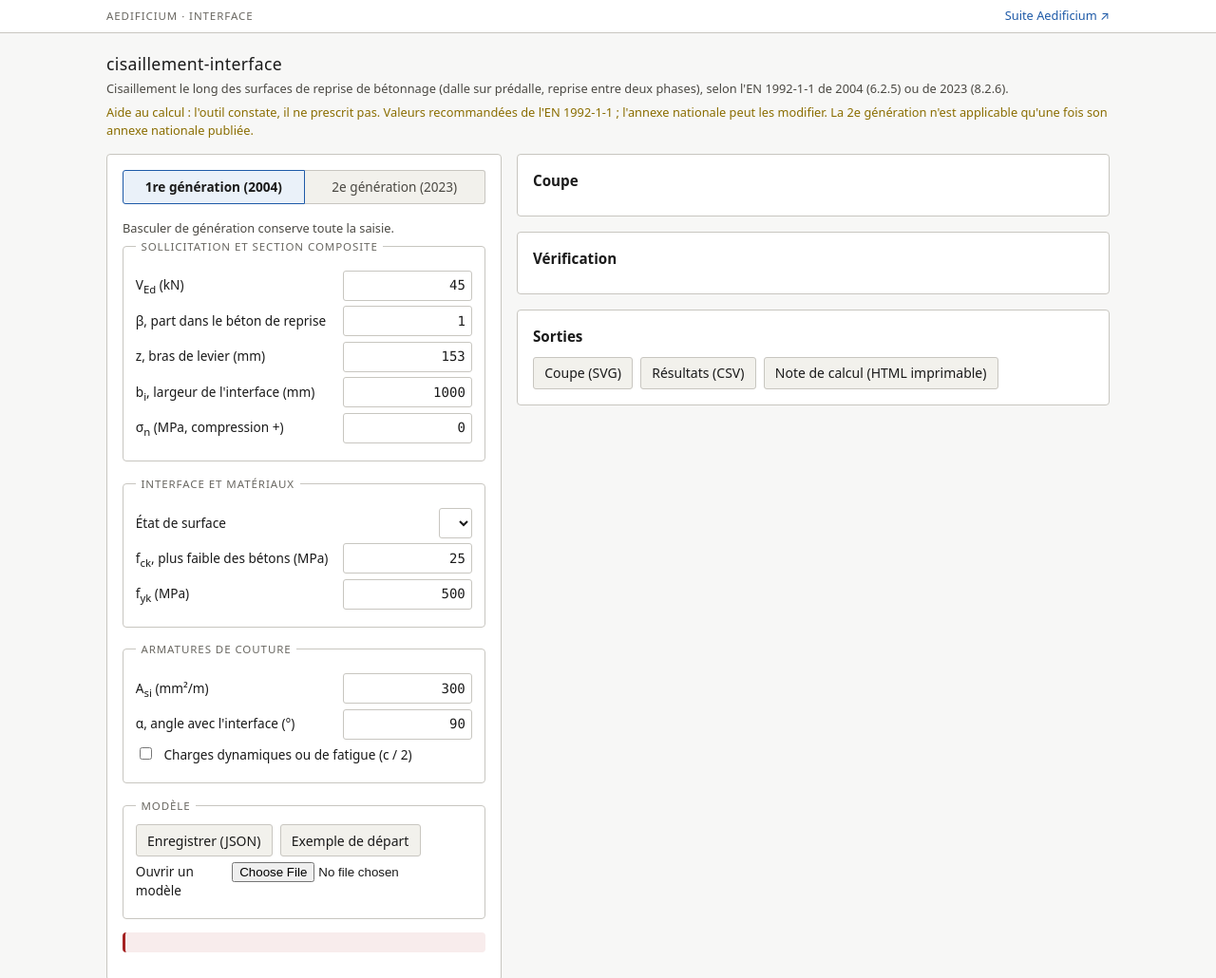
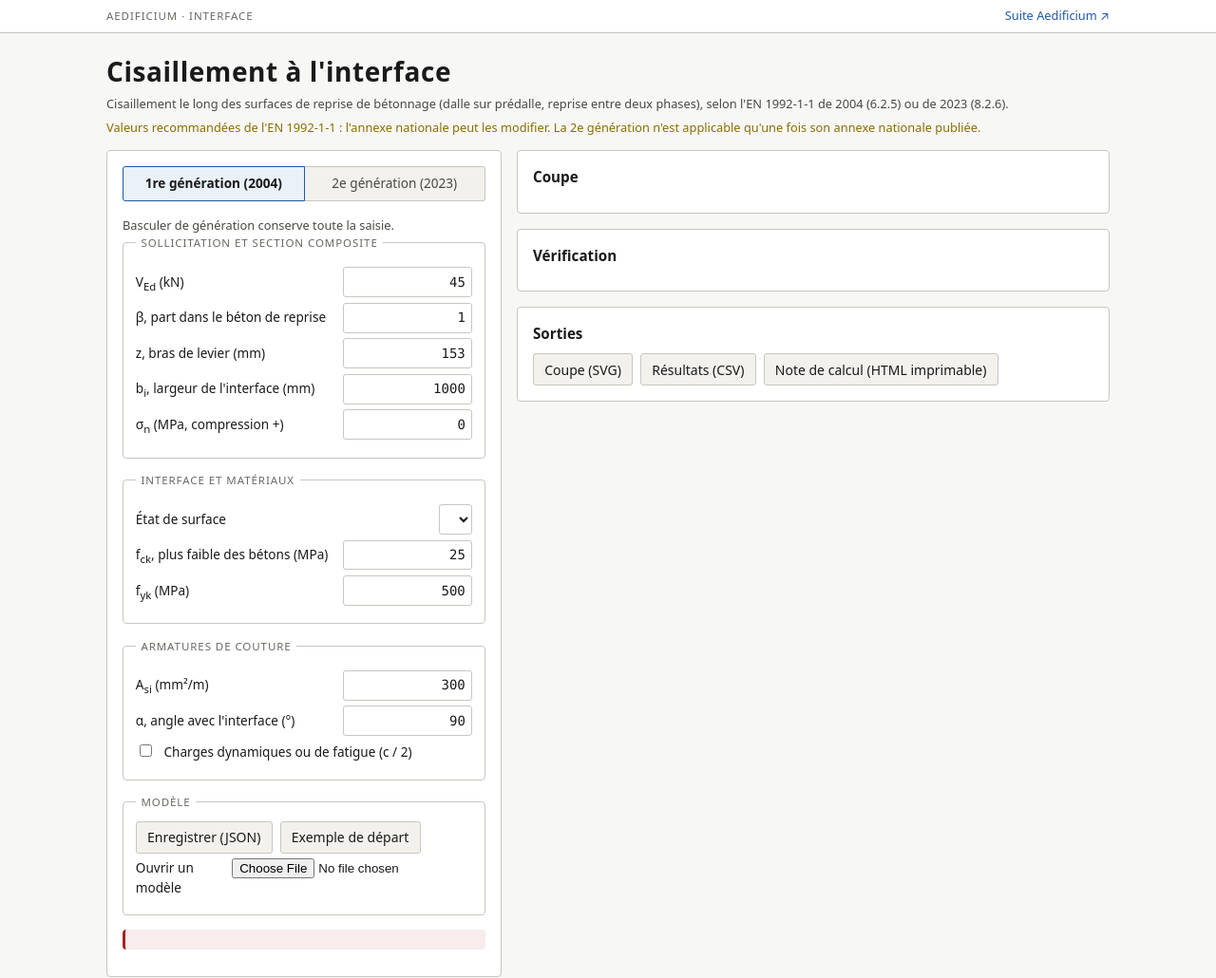
Before and after one commit to henri421/cisaillement-interface, a website built with Vite: page app/index.html in a window 1280 px wide. Shown: the top 1030 px of the page at 95% size. Built offline with nearby package versions, Linux system fonts and the light colour scheme; what aedificium-ui would draw is missing.

Commit message:
T4 : titre et phrases types
Co-Authored-By: Claude Code <noreply@anthropic.com>

```diff
--- a/app/index.html
+++ b/app/index.html
@@ -6,7 +6,7 @@
     <link rel="icon" href="./icone.svg" type="image/svg+xml" />
     <link rel="apple-touch-icon" href="./icone-192.png" />
     <meta name="viewport" content="width=device-width, initial-scale=1" />
-    <title>cisaillement-interface — reprises de bétonnage, EN 1992-1-1</title>
+    <title>Cisaillement à l'interface — reprises de bétonnage, EN 1992-1-1</title>
   </head>
   <body>
     <nav class="barre" aria-label="suite d'outils">
@@ -19,14 +19,14 @@
     </nav>
 
     <header>
-      <h1>cisaillement-interface</h1>
+      <h1>Cisaillement à l'interface</h1>
       <p class="sous-titre">
         Cisaillement le long des surfaces de reprise de bétonnage (dalle sur prédalle, reprise entre deux phases),
         selon l'EN 1992-1-1 de 2004 (6.2.5) ou de 2023 (8.2.6).
       </p>
       <p class="avertissement">
-        Aide au calcul : l'outil constate, il ne prescrit pas. Valeurs recommandées de l'EN 1992-1-1 ; l'annexe
-        nationale peut les modifier. La 2e génération n'est applicable qu'une fois son annexe nationale publiée.
+        Valeurs recommandées de l'EN 1992-1-1 : l'annexe nationale peut les modifier. La 2e génération n'est
+        applicable qu'une fois son annexe nationale publiée.
       </p>
     </header>
 
--- a/app/src/export.ts
+++ b/app/src/export.ts
@@ -20,9 +20,8 @@ svg .effort { stroke: var(--texte); stroke-width: 1.5; }
 svg .pointe { fill: var(--texte); }
 svg .etiquette { fill: var(--texte-doux); font-size: 11px; font-family: var(--sans); }`;
 
-const AIDE_AU_CALCUL =
-  "Outil d'aide au calcul. Cet outil constate, il ne prescrit pas. Valeurs recommandées de l'EN 1992-1-1 ; " +
-  "l'annexe nationale peut les modifier. Cette note est un compte rendu, pas une justification réglementaire signée.";
+const MENTION_VALEURS =
+  "Valeurs recommandées de l'EN 1992-1-1 ; l'annexe nationale peut les modifier.";
 
 export const HYPOTHESES = [
   'Contrainte agissante v_Edi = beta V_Ed / (z b_i), identique dans les deux générations ((6.24), (8.75)).',
@@ -77,6 +76,6 @@ export function noteDeCalculHtml(d: DonneesInterface, r: ResultatInterface, entr
 <figure>${coupe}</figure>
 <h2>Vérification</h2>${verdictHtml(r)}${r.verifications.map(tableauVerification).join('')}
 <h2>Hypothèses et limites</h2><ul>${HYPOTHESES.map((h) => `<li>${notationHtml(h)}</li>`).join('')}</ul>
-<p class="pied">${notationHtml(`${AIDE_AU_CALCUL} V_Ed = ${nombreAffiche(d.VEd, 1)} kN.`)}</p>
+<p class="pied">${notationHtml(`${MENTION_VALEURS} V_Ed = ${nombreAffiche(d.VEd, 1)} kN.`)}</p>
 </body></html>`;
 }
--- a/app/src/style.css
+++ b/app/src/style.css
@@ -105,8 +105,8 @@ header {
 
 h1 {
   margin: 0;
-  font-size: 1.1rem;
-  font-weight: normal;
+  font-size: 1.75rem;
+  font-weight: 600;
   letter-spacing: 0.02em;
 }
 
```
